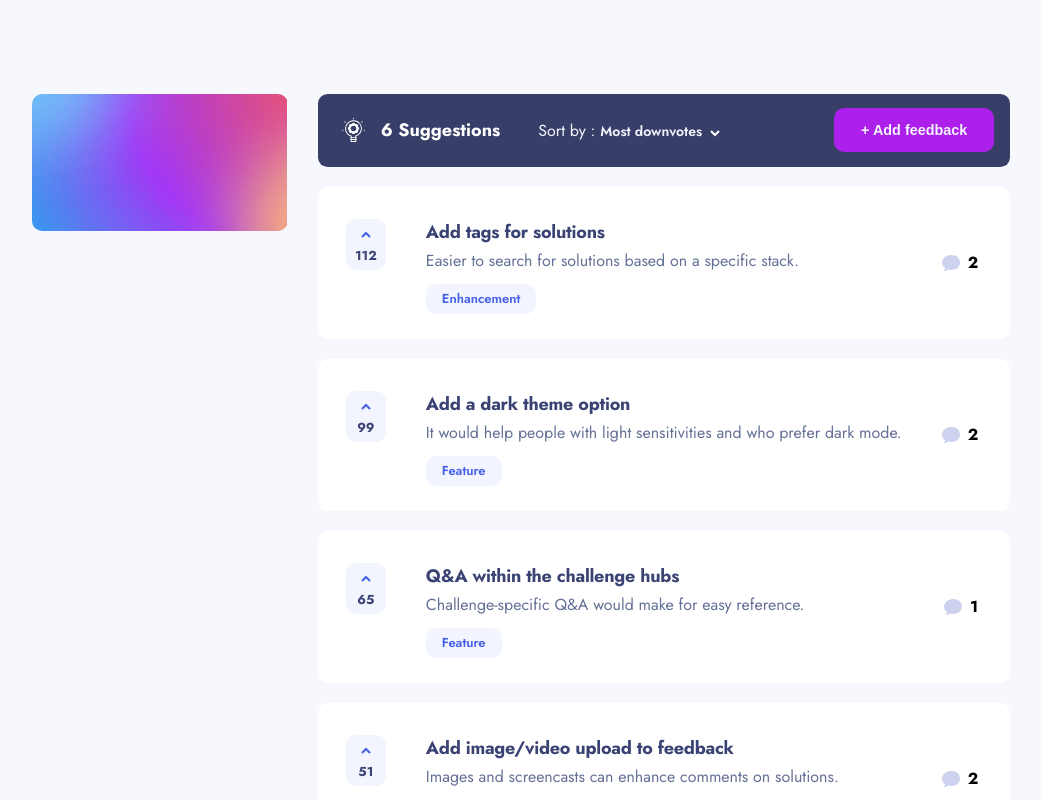
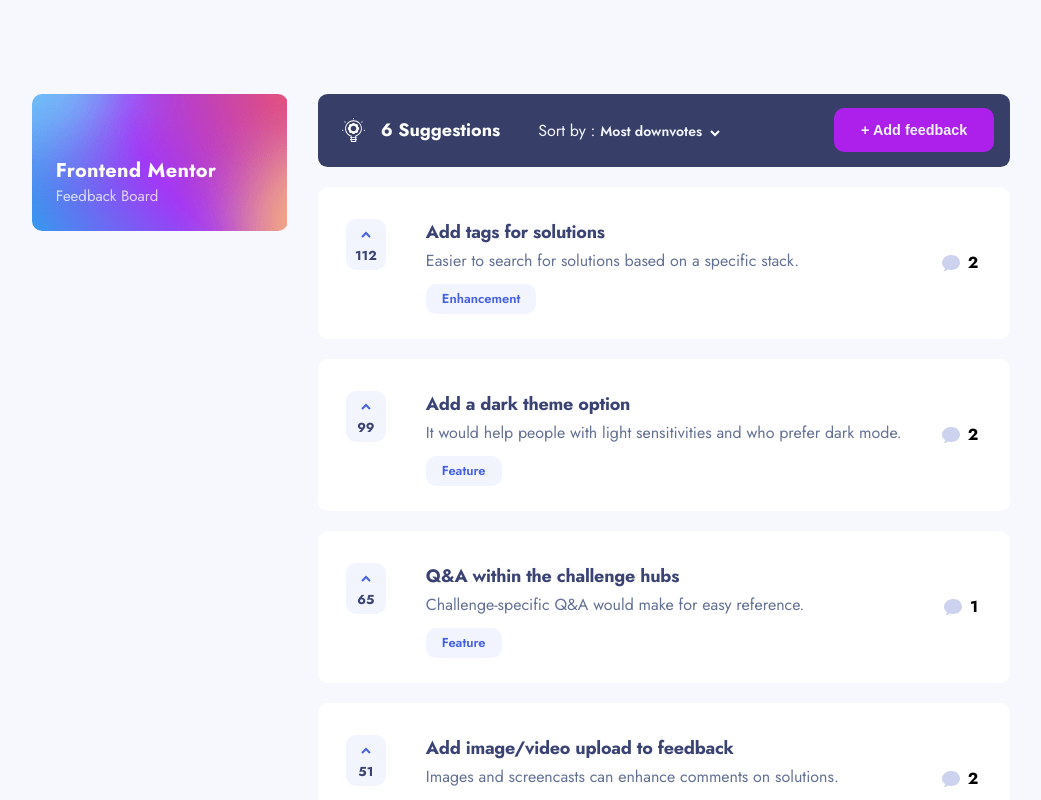
Before and after one commit to emanusantos/product-feedback, an Angular app: page / in a window 1280 px wide. Shown: the top 800 px of the page, without its empty margins (119-1160 px from the left). Built offline with nearby package versions, Linux system fonts and the light colour scheme.

Commit message:
feat: setup menu component header

```diff
--- a/src/app/components/menu/menu.component.html
+++ b/src/app/components/menu/menu.component.html
@@ -1,6 +1,7 @@
 <aside>
     <div class="menu-header">
-
+        <p class="title">Frontend Mentor</p>
+        <p class="subtitle">Feedback Board</p>
     </div>
     <div></div>
     <div></div>
--- a/src/app/components/menu/menu.component.sass
+++ b/src/app/components/menu/menu.component.sass
@@ -1,3 +1,5 @@
+@import 'src/styles'
+
 aside
     display: flex
     flex-direction: column
@@ -11,3 +13,20 @@
     border: none
     border-radius: 10px
     padding: 1.5rem
+    display: flex
+    flex-direction: column
+    justify-content: flex-end
+
+.title
+    font-size: 20px
+    font-weight: 700
+    color: $white
+    letter-spacing: 0.25px
+    line-height: 29px
+
+.subtitle
+    font-size: 15px
+    color: $white
+    font-weight: 500
+    line-height: 22px
+    opacity: 0.75
```
